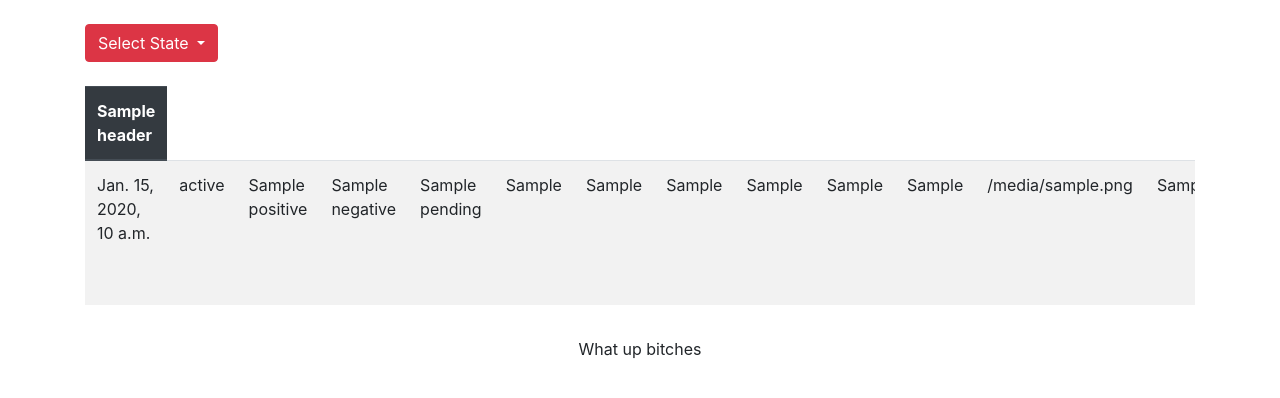
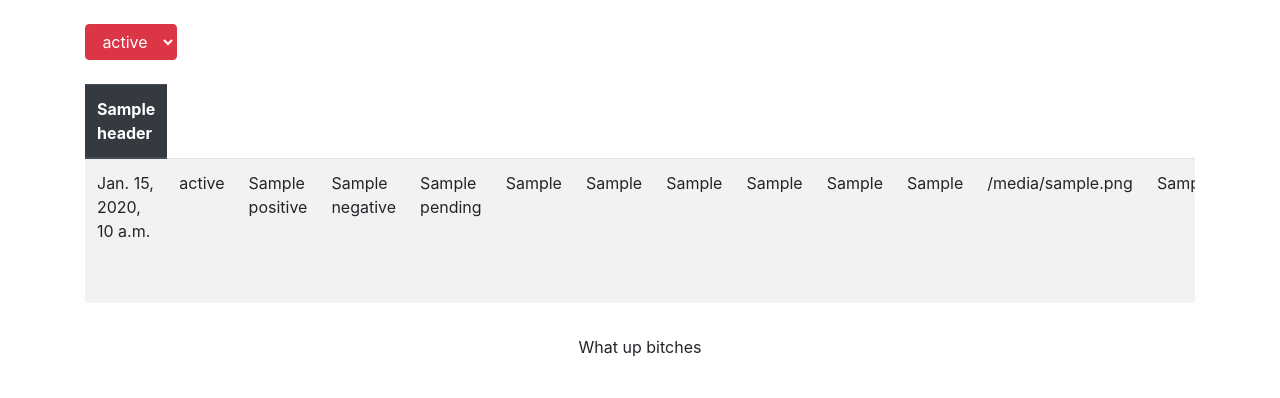
Before and after one commit to tlarnold10/web_tools, a Django app: template calculator/templates/calculator/covid.html in a window 1280 px wide. Shown: the part 56-454 px from the top of the page. Run offline with Django 3.2, Linux system fonts and the light colour scheme; the template is opened without the code that fills it: most values are stand-ins (such as "Sample title", 1, 10 or a date in 2020); some libraries are stand-ins or nearby versions.

Commit message:
dropdown value recieved

```diff
--- a/calculator/templates/calculator/covid.html
+++ b/calculator/templates/calculator/covid.html
@@ -10,18 +10,14 @@
         <!-- Example single danger button -->
         <br>
         <div class="btn-group">
-            <button type="button" class="btn btn-danger dropdown-toggle"
-                    data-toggle="dropdown" aria-haspopup="true"
-                    aria-expanded="false"
-                    onChange="myfunction(this)">
-                Select State
-            </button>
-            <div class="dropdown-menu" id="state-select">
+            <select type="select" id="select-state" class="btn btn-danger dropdown-toggle"
+                    onchange="myfunction()">
                 {% for row, index in data.iterrows %}
-                    <a class="dropdown-item" value= "{{ index.state }}"
-                        href="#">{{ index.state }}</a>
+                <option class="dropdown-item" value= "{{ index.state }}" >
+                    {{ index.state }}
+                </option>
                 {% endfor %}
-            </div>
+            </select>
         </div>
         <br>
         <br>
@@ -126,9 +122,8 @@
     </div>
     <script>
         function myfunction() {
-            document.getElementById("select-state").value = this.value;
-            console.log(state);
-            console.log("test");
+            var state_select = document.getElementById("select-state").value;
+            console.log(state_select);
         }
     </script>
 {% endblock %}
```
